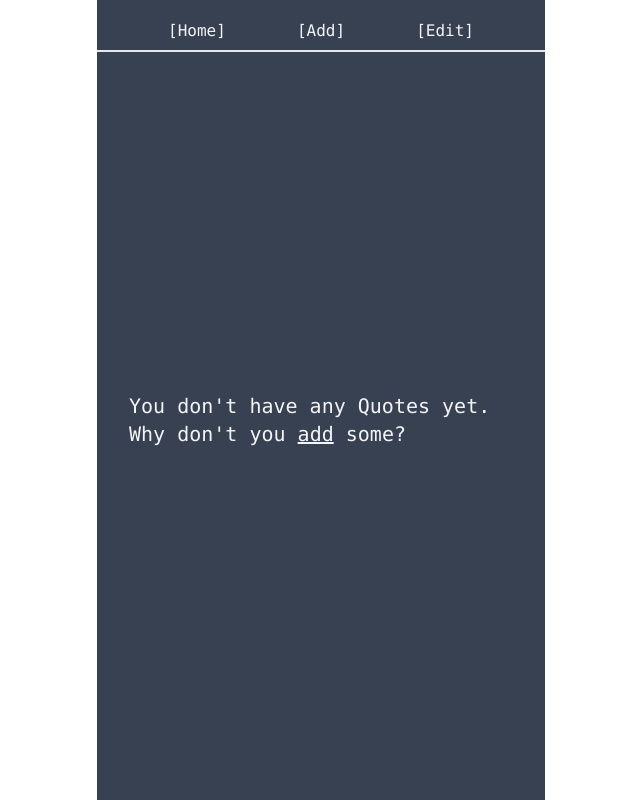
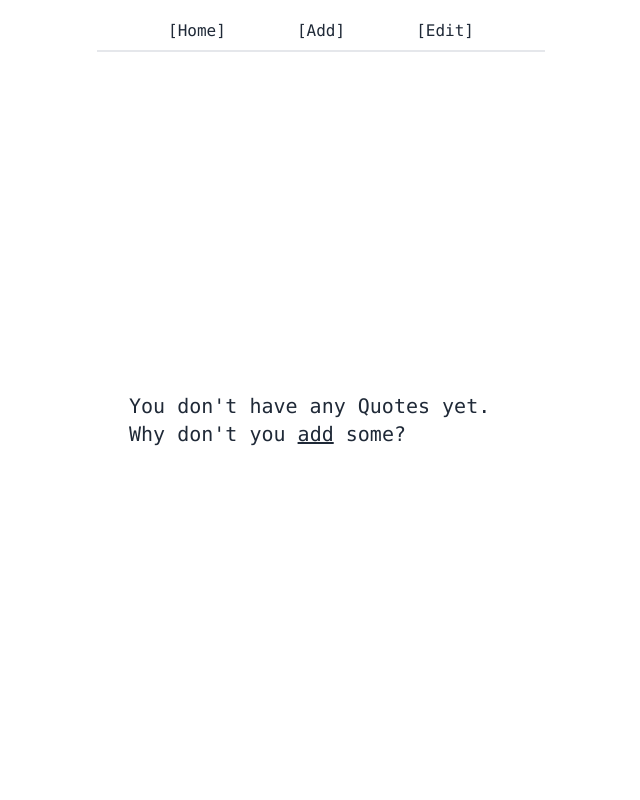
Before and after one commit to hukuuu/remember-stuff, a React (Create React App) app: page /#/ in a window 1280 px wide. Shown: the whole page, without its empty margins (319-959 px from the left). Built offline with nearby package versions, Linux system fonts and the light colour scheme.

Commit message:
change theme based on system theme

```diff
--- a/src/App.js
+++ b/src/App.js
@@ -10,7 +10,7 @@ const MyLink = ({ to, text }) => (
 export default function App() {
   return (
     <Router>
-      <div className="max-w-md mx-auto flex flex-col flex-grow w-full bg-gray-700 text-gray-100 font-mono overflow-y-hidden py-3">
+      <div className="text-primary bg-primary max-w-md mx-auto flex flex-col flex-grow w-full  font-mono overflow-y-hidden py-3 ">
         <nav className="flex h-10 justify-evenly items-center border-b-2">
           <MyLink to="/" text="Home" />
           <MyLink to="/add" text="Add" />
--- a/src/index.css
+++ b/src/index.css
@@ -13,3 +13,17 @@ body,
 .scrollbar::-webkit-scrollbar {
   width:0;
 }
+
+@layer base {
+  .bg-primary {
+    @apply bg-white dark:bg-gray-700
+  }
+
+  .text-primary {
+    @apply text-gray-800 dark:text-gray-100
+  }
+
+  .text-highlight {
+    @apply text-blue-400 dark:text-yellow-400
+  }
+}
--- a/src/things/Thing.js
+++ b/src/things/Thing.js
@@ -1,7 +1,7 @@
 const Thing = ({ thing }) => {
   return (
     <div className="scrollbar flex flex-1 flex-col p-8 overflow-y-scroll">
-      <p className="text-3xl font-semibold text-center text-yellow-400">
+      <p className="text-3xl font-semibold text-center text-highlight">
         {thing.title}
       </p>
       <br />
--- a/tailwind.config.js
+++ b/tailwind.config.js
@@ -1,8 +1,13 @@
 module.exports = {
   purge: ['./src/**/*.{js,jsx,ts,tsx}', './public/index.html'],
-  darkMode: false, // or 'media' or 'class'
+  darkMode: 'media',
   theme: {
-    extend: {},
+    extend: {
+      colors: {
+        // primary: 'rgb(var(--color-primary))',
+        // secondary: 'rgb(var(--color-secondary))',
+      },
+    },
   },
   variants: {
     extend: {},
```
